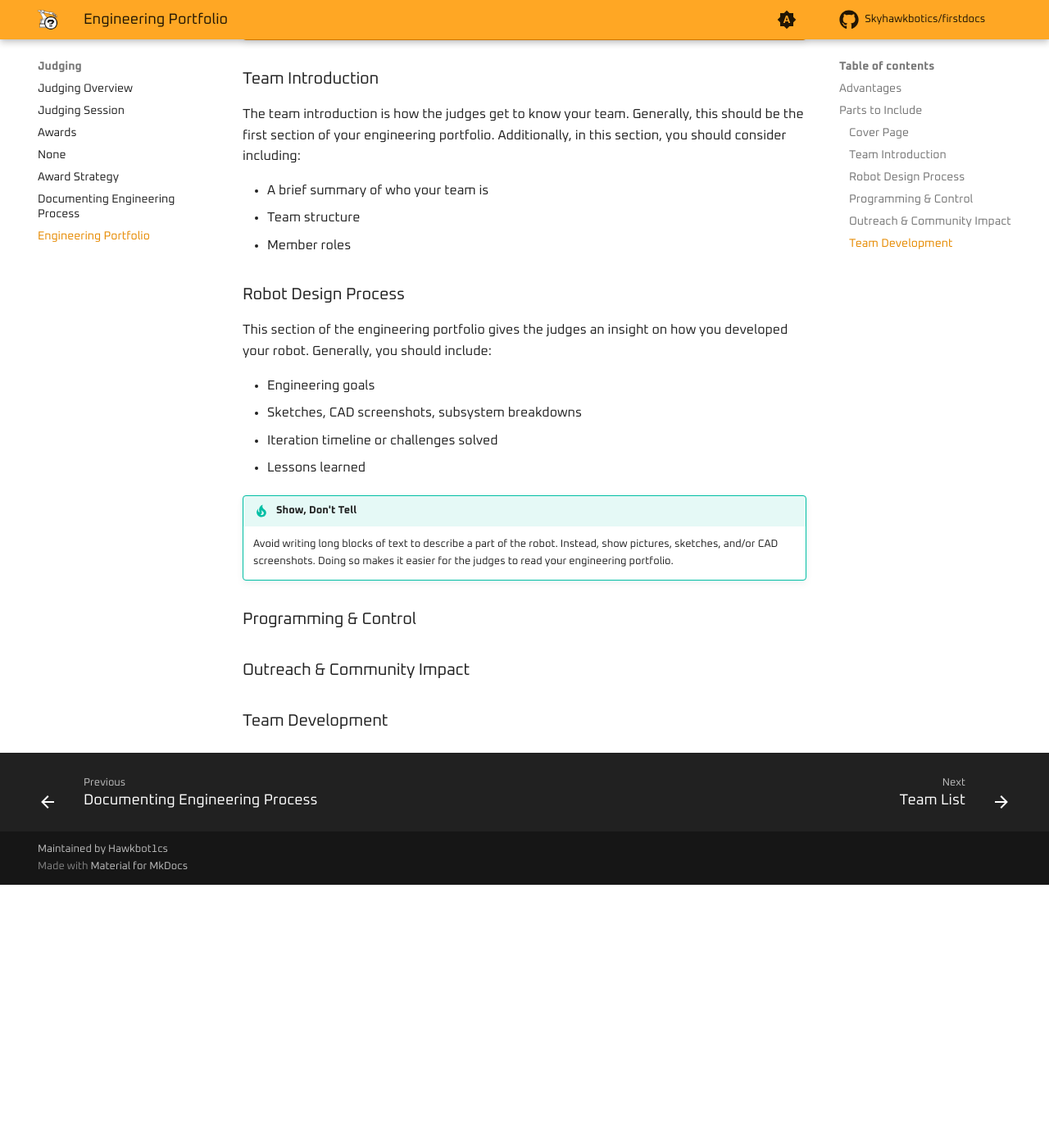
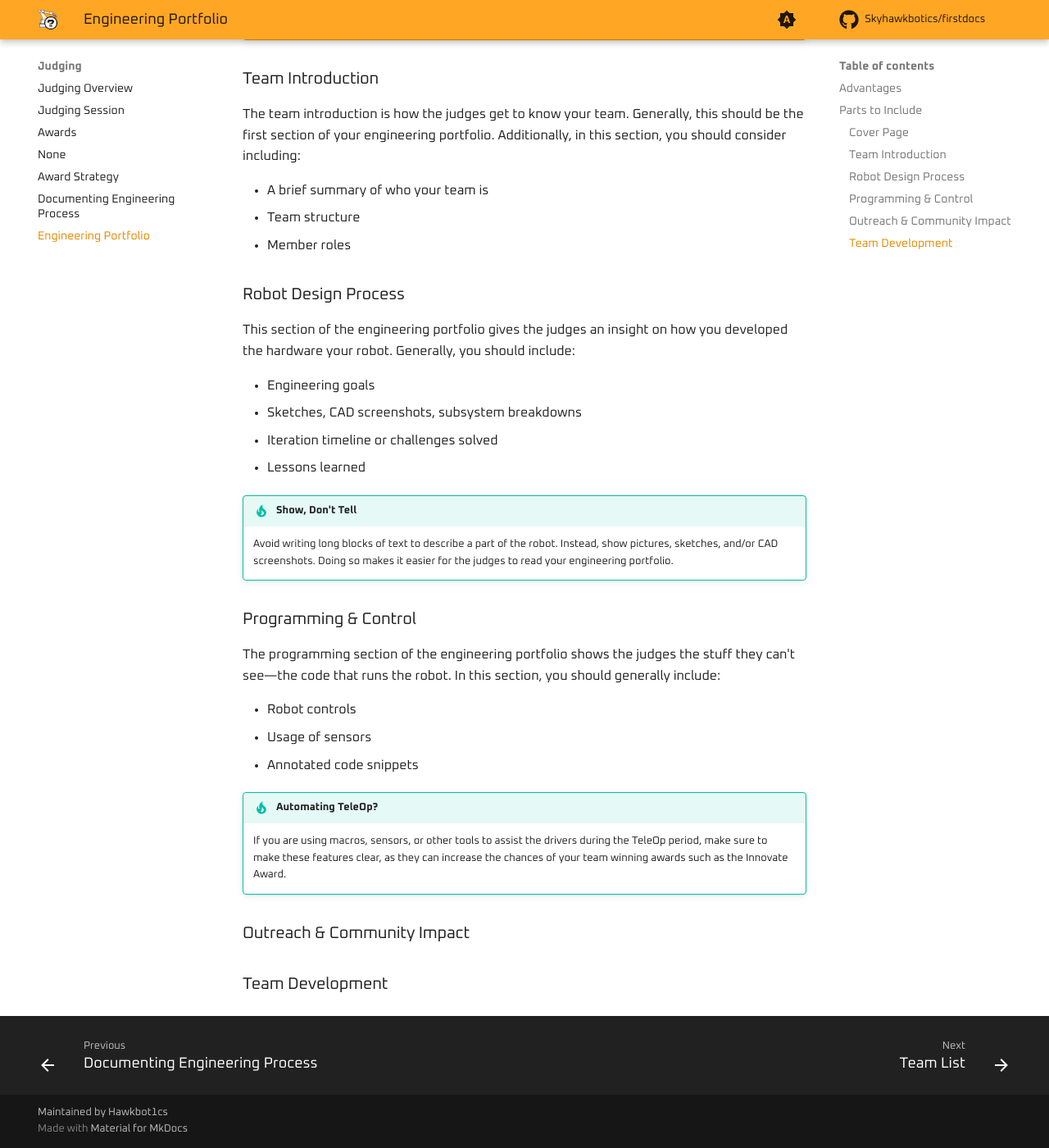
Before and after one commit to Skyhawkbotics/firstdocs, an MkDocs documentation site: the page built from source/docs/judging/engineering-portfolio.md, in a window 1280 px wide and 1400 px high, scrolled down 952 px. Shown: the whole window at 82% size. Built offline with MkDocs 1.6.1 and Material for MkDocs 9.7.7, drawn with Linux system fonts in a browser that asks for light colours; comment, search, counter and statistics services are not loaded; before the commit the page ends 2031 px from its top, so only the background shows below that.

Commit message:
add programming and control section

```diff
--- a/source/docs/judging/engineering-portfolio.md
+++ b/source/docs/judging/engineering-portfolio.md
@@ -35,7 +35,7 @@ The team introduction is how the judges get to know your team. Generally, this s
 
 ### Robot Design Process
 
-This section of the engineering portfolio gives the judges an insight on how you developed your robot. Generally, you should include:
+This section of the engineering portfolio gives the judges an insight on how you developed the hardware your robot. Generally, you should include:
 
 * Engineering goals
 * Sketches, CAD screenshots, subsystem breakdowns
@@ -48,6 +48,16 @@ This section of the engineering portfolio gives the judges an insight on how you
 
 ### Programming & Control
 
+The programming section of the engineering portfolio shows the judges the stuff they can't see—the code that runs the robot. In this section, you should generally include:
+
+* Robot controls
+* Usage of sensors
+* Annotated code snippets
+
+!!! tip "Automating TeleOp?"
+
+    If you are using macros, sensors, or other tools to assist the drivers during the TeleOp period, make sure to make these features clear, as they can increase the chances of your team winning awards such as the Innovate Award.
+
 ### Outreach & Community Impact
 
 ### Team Development
```
